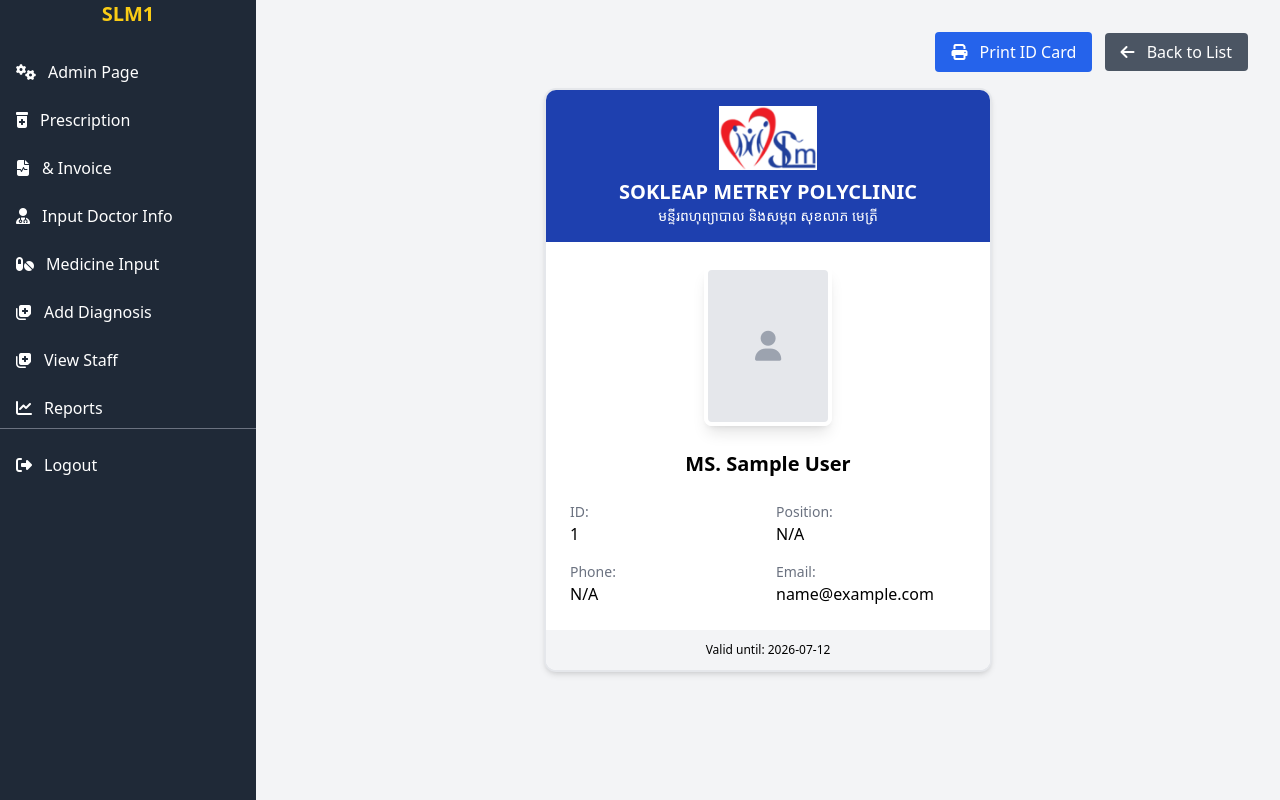
After one commit to reatreysem168/Sokleap-Project, a PHP site: page /card_staff/card_staff.php?id=1 in a window 1280 px wide. The commit adds this page. Run offline with PHP 8.4, Linux system fonts and the light colour scheme; the visitor is signed in with stand-in values (Sample User, id 1); some libraries are stand-ins or nearby versions.

Commit message:
update card

```diff
--- /dev/null
+++ b/Project-sarna/card_staff/card_staff.php
@@ -0,0 +1,145 @@
+<?php
+require  '../db_connect.php';
+
+// Validate staff ID
+if (!isset($_GET['id'])) {
+    $_SESSION['error'] = 'No staff ID specified';
+    header("Location: ../staff_list.php");
+    exit();
+}
+
+$staff_id = filter_input(INPUT_GET, 'id', FILTER_VALIDATE_INT);
+if (!$staff_id) {
+    $_SESSION['error'] = 'Invalid staff ID';
+    header("Location: ../staff_list.php");
+    exit();
+}
+
+// Fetch staff data
+try {
+    $stmt = $pdo->prepare("SELECT * FROM staff WHERE id = ?");
+    $stmt->execute([$staff_id]);
+    $staff = $stmt->fetch();
+
+    if (!$staff) {
+        $_SESSION['error'] = 'Staff member not found';
+        header("Location: ../staff_list.php");
+        exit();
+    }
+} catch (PDOException $e) {
+    $_SESSION['error'] = 'Database error: ' . $e->getMessage();
+    header("Location: ../staff_list.php");
+    exit();
+}
+?>
+<!DOCTYPE html>
+<html lang="en">
+<head>
+    <meta charset="UTF-8">
+    <title>ID Card: <?php echo htmlspecialchars($staff['full_name']); ?></title>
+    <script src="https://cdn.tailwindcss.com"></script>
+    <link rel="stylesheet" href="https://cdnjs.cloudflare.com/ajax/libs/font-awesome/6.4.0/css/all.min.css">
+    <style>
+        @media print {
+            body * {
+                visibility: hidden;
+            }
+            .id-card-container, .id-card-container * {
+                visibility: visible;
+            }
+            .id-card-container {
+                position: absolute;
+                left: 0;
+                top: 0;
+                width: 100%;
+            }
+            .no-print {
+                display: none !important;
+            }
+        }
+    </style>
+</head>
+<body class="bg-gray-100 font-sans">
+<div class="flex min-h-screen">
+    <?php include __DIR__ . '/../sidebar.php'; ?>
+
+    <div class="ml-64 p-8 flex-1 overflow-auto">
+        <!-- Print Button -->
+        <div class="text-right mb-4 no-print">
+            <button onclick="window.print()"
+                    class="px-4 py-2 bg-blue-600 text-white rounded hover:bg-blue-700">
+                <i class="fas fa-print mr-2"></i> Print ID Card
+            </button>
+            <a href="../staff_list.php"
+               class="px-4 py-2 bg-gray-600 text-white rounded hover:bg-gray-700 ml-2">
+                <i class="fas fa-arrow-left mr-2"></i> Back to List
+            </a>
+        </div>
+
+        <!-- ID Card Container -->
+        <div class="id-card-container max-w-md mx-auto bg-white rounded-xl shadow-md overflow-hidden border-2 border-gray-200">
+            <!-- Clinic Header -->
+            <div class="bg-blue-800 text-white py-4 text-center">
+                <img src="../pic/left.png" alt="Clinic Logo" class="h-16 mx-auto">
+                <h1 class="text-xl font-bold mt-2">SOKLEAP METREY POLYCLINIC</h1>
+                <p class="text-sm">មន្ទីរពហុព្យាបាល និងសម្ភព សុខលាភ មេត្រី</p>
+            </div>
+
+            <!-- Staff Photo -->
+            <div class="flex justify-center mt-6">
+                <div class="w-32 h-40 border-4 border-white rounded-lg shadow-lg overflow-hidden">
+                    <?php
+                    if (!empty($staff['profile_pic']) && file_exists('../' . $staff['profile_pic'])) {
+                        echo '<img src="../' . htmlspecialchars($staff['profile_pic']) . '"
+                             alt="' . htmlspecialchars($staff['full_name']) . '"
+                             class="w-full h-full object-cover">';
+                    } else {
+                        echo '<div class="w-full h-full bg-gray-200 flex items-center justify-center">
+                                <i class="fas fa-user text-gray-400 text-3xl"></i>
+                              </div>';
+                    }
+                    ?>
+                </div>
+            </div>
+
+            <!-- Staff Information -->
+            <div class="p-6 text-center">
+                <div class="mb-6">
+                    <h2 class="text-xl font-bold">
+                        <?php echo ($staff['gender'] === 'Male' ? 'MR.' : 'MS.'); ?>
+                        <?php echo htmlspecialchars($staff['full_name']); ?>
+                    </h2>
+                    <div class="text-sm text-gray-500 mt-1">
+                        <?php echo htmlspecialchars($staff['department']); ?>
+                    </div>
+                </div>
+
+                <div class="grid grid-cols-2 gap-4 text-left">
+                    <div>
+                        <p class="text-sm text-gray-500">ID:</p>
+                        <p><?php echo htmlspecialchars($staff['id']); ?></p>
+                    </div>
+                    <div>
+                        <p class="text-sm text-gray-500">Position:</p>
+                        <p><?php echo htmlspecialchars($staff['position'] ?? 'N/A'); ?></p>
+                    </div>
+                    <div>
+                        <p class="text-sm text-gray-500">Phone:</p>
+                        <p><?php echo htmlspecialchars($staff['phone'] ?? 'N/A'); ?></p>
+                    </div>
+                    <div>
+                        <p class="text-sm text-gray-500">Email:</p>
+                        <p><?php echo htmlspecialchars($staff['email'] ?? 'N/A'); ?></p>
+                    </div>
+                </div>
+            </div>
+
+            <!-- Footer -->
+            <div class="bg-gray-100 px-6 py-3 text-center text-xs">
+                <p>Valid until: <?php echo date('Y-m-d', strtotime('+1 year')); ?></p>
+            </div>
+        </div>
+    </div>
+</div>
+</body>
+</html>
--- a/Project-sarna/sidebar.php
+++ b/Project-sarna/sidebar.php
@@ -26,11 +26,6 @@ $current_page = basename($_SERVER['PHP_SELF']);
             <ul class="space-y-2">
                 <?php
                 $menu_items = [
-                    [
-                        'url' => '#',
-                        'icon' => 'fa-chart-pie',
-                        'text' => 'Dashboard'
-                    ],
                     [
                         'url' => 'Manage Page/index.php',
                         'icon' => 'fa-cogs',
```
Also changed, not shown: Project-sarna/include/staff_list.php (+19 -5 lines), Project-sarna/staff_list.php (+18 -3 lines).
